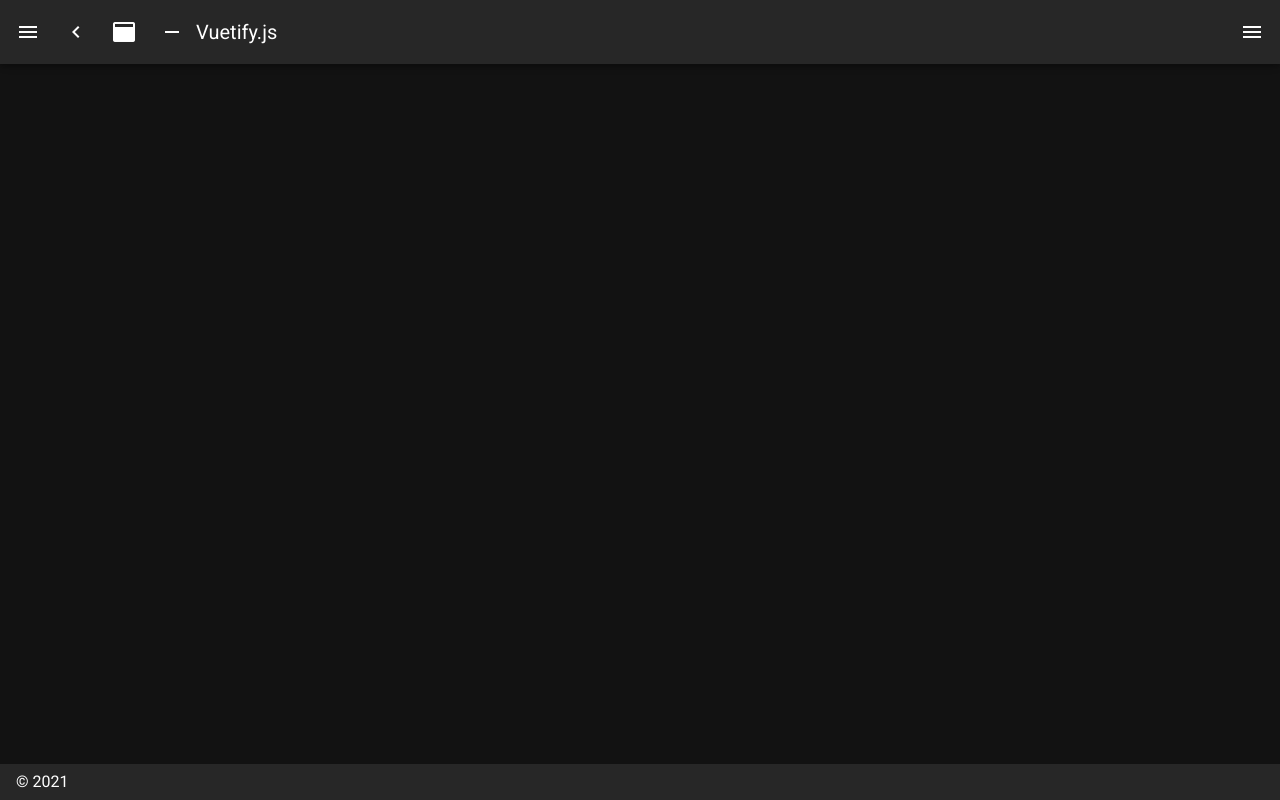
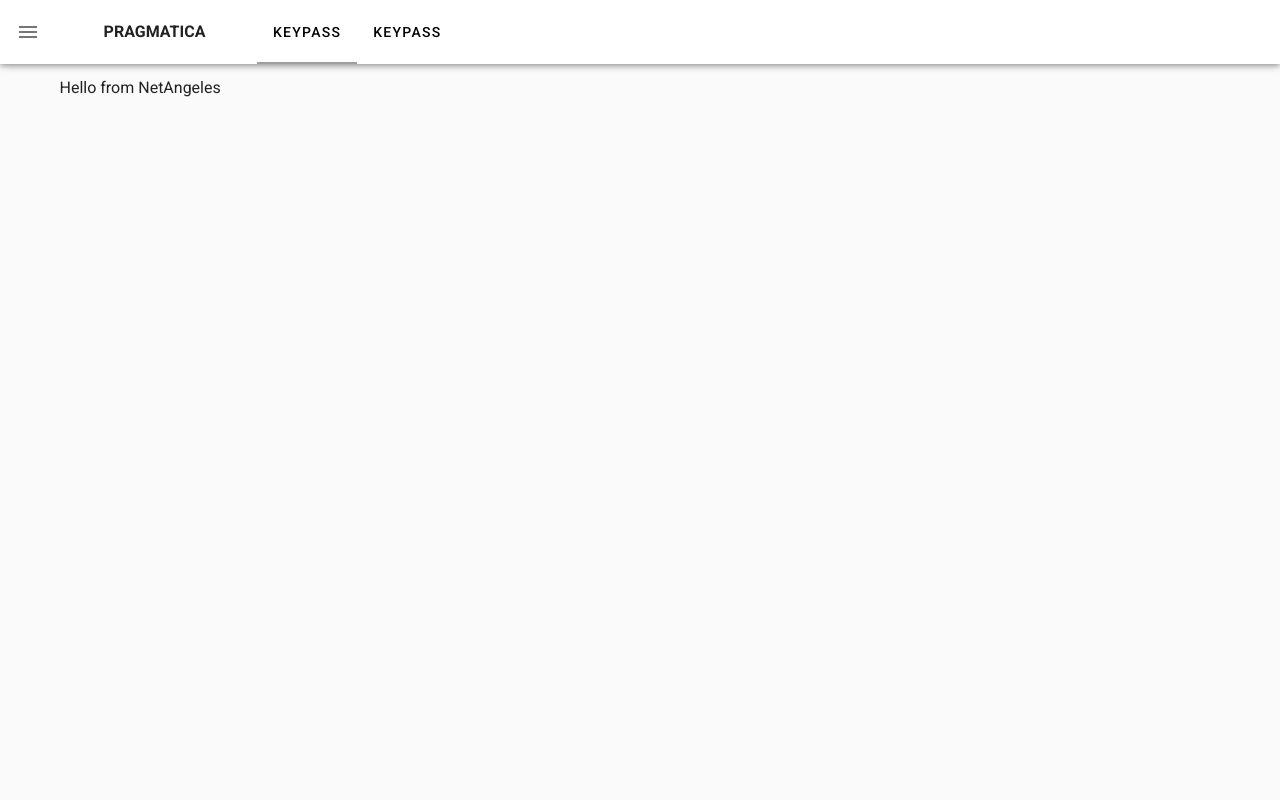
Before and after one commit to UgaraRada/forTest, a Nuxt app: page /NetAngeles in a window 1280 px wide. Before the commit this address had no page. Built offline with nearby package versions, Linux system fonts and the light colour scheme.

Commit message:
primary template

```diff
--- a/layouts/default.vue
+++ b/layouts/default.vue
@@ -2,10 +2,11 @@
   <v-app light>
     <v-navigation-drawer
       v-model="drawer"
-      :mini-variant="miniVariant"
-      :clipped="clipped"
+      clipped
       fixed
       app
+      dark
+      color="#656565"
     >
       <v-list>
         <v-list-item
@@ -15,9 +16,6 @@
           router
           exact
         >
-          <v-list-item-action>
-            <v-icon>{{ item.icon }}</v-icon>
-          </v-list-item-action>
           <v-list-item-content>
             <v-list-item-title v-text="item.title" />
           </v-list-item-content>
@@ -25,66 +23,36 @@
       </v-list>
     </v-navigation-drawer>
     <v-app-bar
-      :clipped-left="clipped"
+      clipped-left
       fixed
       app
+      color="white"
     >
       <v-app-bar-nav-icon @click.stop="drawer = !drawer" />
-      <v-btn
-        icon
-        @click.stop="miniVariant = !miniVariant"
+      <div class="app-bar_logo">
+        pragmatica
+      </div>
+      <v-tabs
+        color="grey"
       >
-        <v-icon>mdi-{{ `chevron-${miniVariant ? 'right' : 'left'}` }}</v-icon>
-      </v-btn>
-      <v-btn
-        icon
-        @click.stop="clipped = !clipped"
-      >
-        <v-icon>mdi-application</v-icon>
-      </v-btn>
-      <v-btn
-        icon
-        @click.stop="fixed = !fixed"
-      >
-        <v-icon>mdi-minus</v-icon>
-      </v-btn>
-      <v-toolbar-title v-text="title" />
-      <v-spacer />
-      <v-btn
-        icon
-        @click.stop="rightDrawer = !rightDrawer"
-      >
-        <v-icon>mdi-menu</v-icon>
-      </v-btn>
+        <v-tab>
+          <NuxtLink class="app-bar_link" to="/">
+            Keypass
+          </NuxtLink>
+        </v-tab>
+        <v-tab>
+          <NuxtLink class="app-bar_link" to="/">
+            Keypass
+          </NuxtLink>
+        </v-tab>
+      </v-tabs>
     </v-app-bar>
-    <v-main>
+
+    <v-main class="main">
       <v-container>
         <Nuxt />
       </v-container>
     </v-main>
-    <v-navigation-drawer
-      v-model="rightDrawer"
-      :right="right"
-      temporary
-      fixed
-    >
-      <v-list>
-        <v-list-item @click.native="right = !right">
-          <v-list-item-action>
-            <v-icon light>
-              mdi-repeat
-            </v-icon>
-          </v-list-item-action>
-          <v-list-item-title>Switch drawer (click me)</v-list-item-title>
-        </v-list-item>
-      </v-list>
-    </v-navigation-drawer>
-    <v-footer
-      :absolute="!fixed"
-      app
-    >
-      <span>&copy; {{ new Date().getFullYear() }}</span>
-    </v-footer>
   </v-app>
 </template>
 
@@ -95,24 +63,42 @@ export default {
     return {
       clipped: false,
       drawer: false,
-      fixed: false,
       items: [
         {
-          icon: 'mdi-apps',
-          title: 'Welcome',
+          title: 'HeadHunter',
           to: '/'
         },
         {
-          icon: 'mdi-chart-bubble',
-          title: 'Inspire',
-          to: '/inspire'
+          title: 'NetAngels',
+          to: '/NetAngeles'
         }
-      ],
-      miniVariant: false,
-      right: true,
-      rightDrawer: false,
-      title: 'Vuetify.js'
+      ]
     }
   }
 }
 </script>
+
+<style scoped lang="scss">
+.app-bar {
+  &_logo {
+    min-width: 205px;
+    text-transform: uppercase;
+    font-weight: 700;
+    text-align: center;
+  }
+
+  &_link {
+  display: flex;
+  align-items: center;
+  align-self: stretch;
+  text-decoration: none;
+  color: black;
+
+  }
+}
+
+.main {
+  background-color: #FAFAFA;
+}
+
+</style>
--- a/nuxt.config.js
+++ b/nuxt.config.js
@@ -54,7 +54,8 @@ export default {
   vuetify: {
     customVariables: ['~/assets/variables.scss'],
     theme: {
-      dark: true,
+      dark: false,
+      light: true,
       themes: {
         dark: {
           primary: colors.blue.darken2,
@@ -64,6 +65,12 @@ export default {
           warning: colors.amber.base,
           error: colors.deepOrange.accent4,
           success: colors.green.accent3
+        },
+        light: {
+          primary: '#3f51b5',
+          secondary: '#b0bec5',
+          accent: '#8c9eff',
+          error: '#b71c1c'
         }
       }
     }
--- /dev/null
+++ b/pages/NetAngeles.vue
@@ -0,0 +1,11 @@
+<template>
+  <div>
+    Hello from NetAngeles
+  </div>
+</template>
+
+<script>
+export default {
+  name: 'InspirePage'
+}
+</script>
--- a/pages/inspire.vue
+++ /dev/null
@@ -1,25 +0,0 @@
-<template>
-  <v-row>
-    <v-col class="text-center">
-      <img
-        src="/v.png"
-        alt="Vuetify.js"
-        class="mb-5"
-      >
-      <blockquote class="blockquote">
-        &#8220;First, solve the problem. Then, write the code.&#8221;
-        <footer>
-          <small>
-            <em>&mdash;John Johnson</em>
-          </small>
-        </footer>
-      </blockquote>
-    </v-col>
-  </v-row>
-</template>
-
-<script>
-export default {
-  name: 'InspirePage'
-}
-</script>
```
